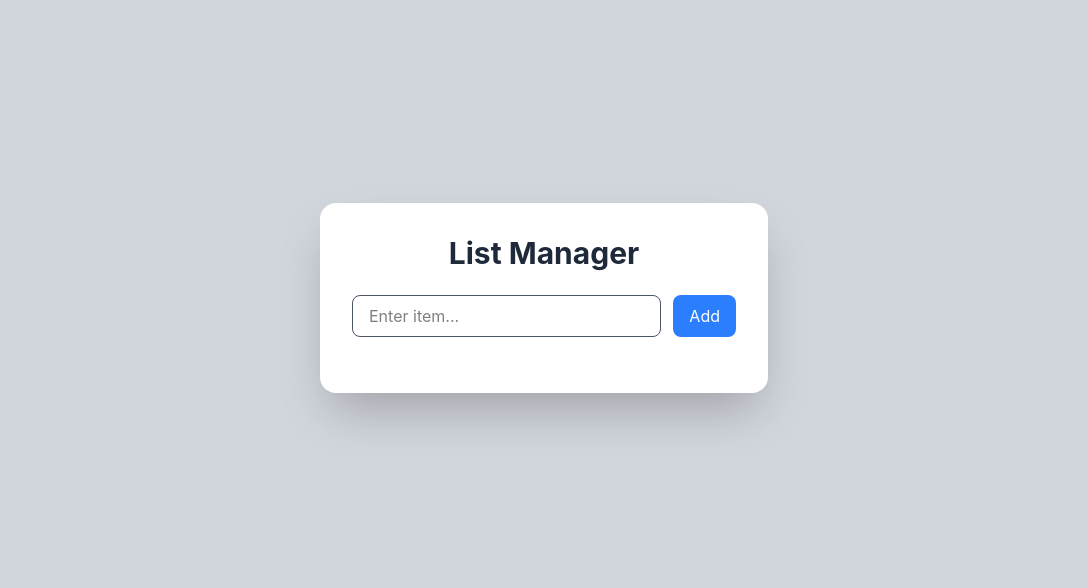
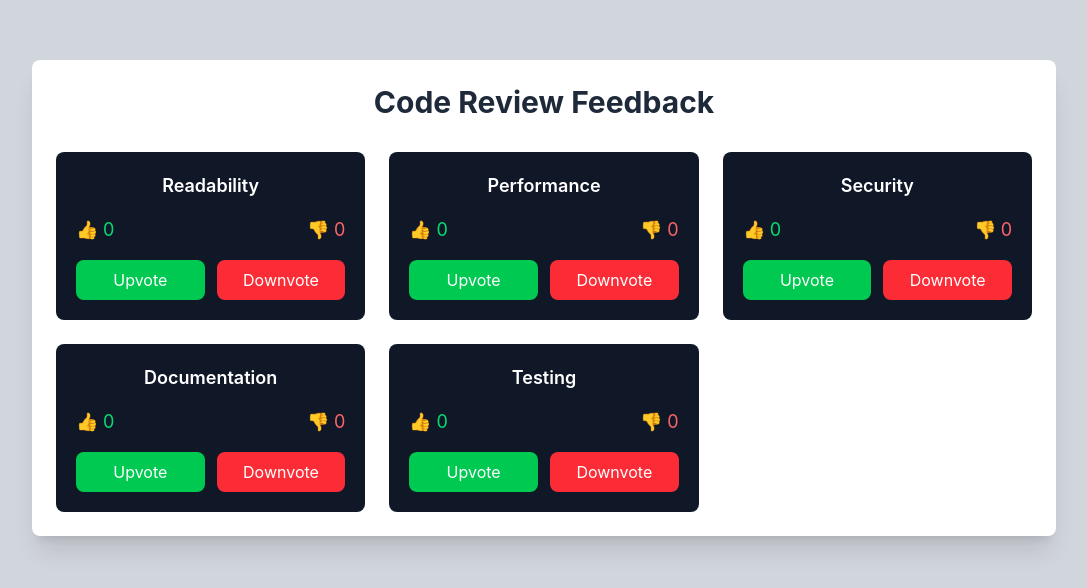
Before and after one commit to Tejraj0319/ReactJs_Rivision_By_RajeshPatil, a React (Vite) app: page / in a window 1280 px wide. Shown: the part 102-690 px from the top of the page, without its empty margins (96-1183 px from the left). Built offline with nearby package versions, Linux system fonts and the light colour scheme.

Commit message:
CodeReviewFeedback

```diff
--- a/src/App.jsx
+++ b/src/App.jsx
@@ -16,7 +16,9 @@
 // import SearchAndFilter from "./praticalQuestions/Searchable & Filterable List/SearchAndFilter";
 // import UserList from "./praticalQuestions/UserList";
 // import FetchData from "./praticalQuestions/FetchData";
-import ListManager from "./praticalQuestions/HackerRank/ListManager";
+// import ListManager from "./praticalQuestions/HackerRank/ListManager";
+
+import CodeReviewFeedback from "./praticalQuestions/HackerRank/CodeReviewFeedback";
 
 
 const App = () => {
@@ -40,7 +42,8 @@ const App = () => {
       {/* <SearchAndFilter/> */}
       {/* <UserList /> */}
       {/* <FetchData/> */}
-      <ListManager/>
+      {/* <ListManager/> */}
+      <CodeReviewFeedback/>
     </div>
   );
 };
--- /dev/null
+++ b/src/praticalQuestions/HackerRank/CodeReviewFeedback.jsx
@@ -0,0 +1,60 @@
+import React, { useState } from "react";
+
+const CodeReviewFeedback = () => {
+  const [aspects, setAspects] = useState([
+    { name: "Readability", upvotes: 0, downvotes: 0 },
+    { name: "Performance", upvotes: 0, downvotes: 0 },
+    { name: "Security", upvotes: 0, downvotes: 0 },
+    { name: "Documentation", upvotes: 0, downvotes: 0 },
+    { name: "Testing", upvotes: 0, downvotes: 0 },
+  ]);
+  const handleVote = (index, type) => {
+    const updatedAspects = [...aspects];
+    if (type === "upvote") {
+      updatedAspects[index].upvotes += 1;
+    } else {
+      updatedAspects[index].downvotes += 1;
+    }
+    setAspects(updatedAspects);
+  };
+  return (
+    <div className="min-h-screen bg-gray-300 flex items-center justify-center px-4 py-10">
+      <div className="bg-white w-full max-w-5xl p-6 rounded-lg shadow-xl">
+        <h1 className="text-2xl md:text-3xl font-bold text-center text-gray-800 mb-8">Code Review Feedback</h1>
+        <div className="grid grid-cols-1 md:grid-cols-3 sm:grid-cols-2 gap-6">
+          {aspects.map((aspect, index) => (
+            <div key={index} className="bg-gray-900 text-white rounded-lg p-5 flex flex-col justify-between h-full hover:shadow-2xl transition duration-300">
+              {/* Title */}
+              <h2 className="text-center text-lg font-semibold mb-4">{aspect.name}</h2>
+
+              {/* Votes */}
+              <div className="flex items-center justify-between mb-4 text-lg">
+                <p className="text-green-400">👍 {aspect.upvotes}</p>
+                <p className="text-red-400">👎 {aspect.downvotes}</p>
+              </div>
+
+              {/* Buttons */}
+              <div className="grid grid-cols-2 gap-3 mt-auto">
+                <button
+                  onClick={() => handleVote(index, "upvote")}
+                  className="w-full py-2 px-4 bg-green-500 hover:bg-green-600 rounded-lg transition duration-300"
+                >
+                  Upvote
+                </button>
+
+                <button
+                  onClick={() => handleVote(index, "downvote")}
+                  className="w-full py-2 px-4 bg-red-500 hover:bg-red-600 rounded-lg transition duration-300"
+                >
+                  Downvote
+                </button>
+              </div>
+            </div>
+          ))}
+        </div>
+      </div>
+    </div>
+  );
+};
+
+export default CodeReviewFeedback;
```
